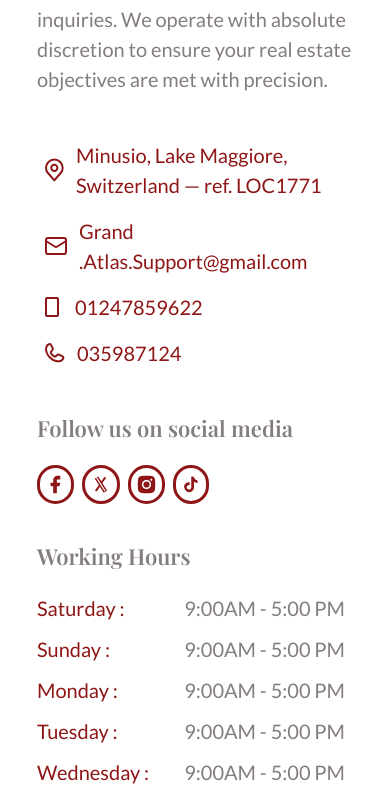
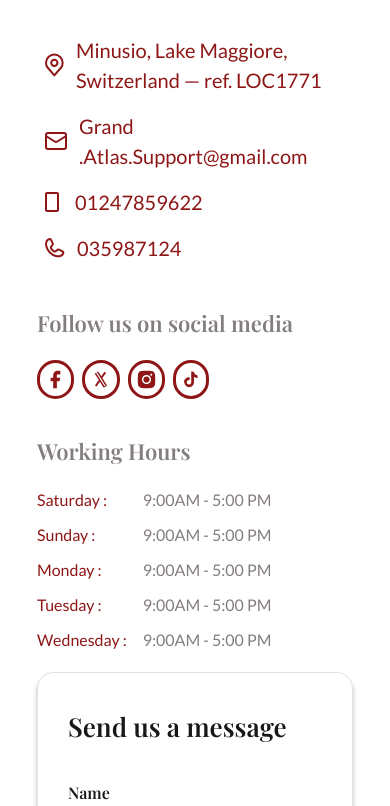
Before and after one commit to salemsalehtech/Real_State, a React (Vite) app: page /contact in a window 390 px wide. Shown: the part 1172-1978 px from the top of the page. Built offline with nearby package versions, Linux system fonts and the light colour scheme.

Commit message:
Fix hero layout and mobile spacing

```diff
--- a/src/components/Cards/Cards.jsx
+++ b/src/components/Cards/Cards.jsx
@@ -31,20 +31,20 @@ function Cards({
           </p>
         )}
       </div>
-      <div className="flex flex-wrap gap-2 justify-around items-center border border-[#CEC7C7] py-2.25">
+      <div className="flex flex-wrap gap-1 justify-around items-center border border-[#CEC7C7] py-2.25">
         <div className="flex justify-center items-center gap-1 ">
           <img src={BedroomIcon} />
-          <span className="text-[#A18E77]">{bedrooms} Bedrooms</span>
-          <div className="h-5 w-px bg-[#CEC7C7] ml-3"></div>
+          <span className="text-[#A18E77] text-sm md:text-base whitespace-nowrap">{bedrooms} Bedrooms</span>
+          <div className="h-5 w-px bg-[#CEC7C7] ml-1 md:ml-3"></div>
         </div>
         <div className="flex justify-center items-center gap-1">
           <img src={BathroomIcon} />
-          <span className="text-[#A18E77]">{bathrooms} Bathrooms</span>
-          <div className="h-5 w-px bg-[#CEC7C7] ml-3"></div>
+          <span className="text-[#A18E77] text-sm md:text-base whitespace-nowrap">{bathrooms} Bathrooms</span>
+          <div className="h-5 w-px bg-[#CEC7C7] ml-1 md:ml-3"></div>
         </div>
         <div className="flex justify-center items-center gap-1">
           <img src={SizeIcon} />
-          <span className="text-[#A18E77]">{size}m</span>
+          <span className="text-[#A18E77] text-sm md:text-base whitespace-nowrap">{size}m</span>
         </div>
       </div>
       <div className="flex flex-wrap gap-2 justify-between items-center mx-4 mt-[14px] mb-[21px]">
--- a/src/components/Cards/FutureCards.jsx
+++ b/src/components/Cards/FutureCards.jsx
@@ -6,7 +6,7 @@ function FutureCards({ imgSrc, logo, logoTitle, logoHeader, btn }) {
           <img
             src={imgSrc}
             alt="Palm Hills"
-            className="w-full h-80 object-cover"
+            className="w-full h-auto md:h-80 object-cover"
           />
         </div>
         <div className="mb-4 px-2 flex justify-start gap-2">
--- a/src/components/Hero section/Hero.jsx
+++ b/src/components/Hero section/Hero.jsx
@@ -5,9 +5,8 @@ import fb from "../../assets/fb.svg";
 import Buttons from "../Buttons/Buttons";
 const Hero = ({ bg, title, desc, btn, icons }) => {
   return (
-    <>
     <div
-        className="min-h-screen bg-cover bg-black/50 bg-blend-multiply flex flex-col justify-center items-center text-white text-center px-4 md:px-10 lg:px-20"
+      className="relative min-h-[calc(100svh-105px)] bg-cover bg-center bg-black/50 bg-blend-multiply flex flex-col justify-center items-center text-white text-center px-4 py-10 md:px-10 lg:px-28"
       style={{ backgroundImage: `url(${bg})` }}
     >
       <h1 className="font-heading font-bold text-[#EEEEEE] text-3xl md:text-4xl lg:text-[48px] w-full max-w-140 mb-6 md:mb-8">
@@ -27,9 +26,9 @@ const Hero = ({ bg, title, desc, btn, icons }) => {
       ) : (
         ""
       )}
-      </div>
+
       {icons && (
-        <div className="absolute w-max bottom-6 left-1/2 -translate-x-1/2 flex flex-row gap-4 md:bottom-30 md:left-0 md:translate-x-0 md:px-9 md:flex-col md:gap-6 cursor-pointer">
+        <div className="mt-8 flex flex-row gap-4 cursor-pointer lg:absolute lg:left-9 lg:top-1/2 lg:-translate-y-1/2 lg:mt-0 lg:flex-col lg:gap-6">
           <img
             src={fb}
             className="border-white border-[3px] rounded-full size-10 md:size-12 p-2 hover:scale-120 transition duration-200"
@@ -48,7 +47,7 @@ const Hero = ({ bg, title, desc, btn, icons }) => {
           />
         </div>
       )}
-    </>
+    </div>
   );
 };
 export default Hero;
--- a/src/components/Title/Title.jsx
+++ b/src/components/Title/Title.jsx
@@ -1,7 +1,7 @@
 function Title({ title, hs, ds }) {
   return (
     <div className={`flex flex-col items-center justify-center gap-1`}>
-      <h2 className={`text-center font-heading text-[32px] ${hs}`}>{title}</h2>
+      <h2 className={`text-center font-heading text-2xl md:text-[32px] ${hs}`}>{title}</h2>
       <div className={`w-41 h-1.5 rounded-xs bg-[#c34b4b] ${ds}`}></div>
     </div>
   );
--- a/src/main.jsx
+++ b/src/main.jsx
@@ -20,6 +20,5 @@ createRoot(document.getElementById("root")).render(
         </Provider>
       </UserProvider>
     </StrictMode>
-    ,
   </BrowserRouter>,
 );
--- a/src/pages/Contact Us/Contact.jsx
+++ b/src/pages/Contact Us/Contact.jsx
@@ -92,38 +92,38 @@ function Contact() {
             <h3 className="text-[#847D7D] font-heading font-semibold text-[22px] mb-5">
               Working Hours
             </h3>
-            <div className="flex gap-8.75">
+            <div className="flex gap-4 md:gap-8.75">
               <div>
-                <p className="text-[#8E1616] font-lato font-medium text-[20px] mb-2.75">
+                <p className="text-[#8E1616] font-lato font-medium text-base md:text-[20px] whitespace-nowrap mb-2.75">
                   Saturday :
                 </p>
-                <p className="text-[#8E1616] font-lato font-medium text-[20px] mb-2.75">
+                <p className="text-[#8E1616] font-lato font-medium text-base md:text-[20px] whitespace-nowrap mb-2.75">
                   Sunday :
                 </p>
-                <p className="text-[#8E1616] font-lato font-medium text-[20px] mb-2.75">
+                <p className="text-[#8E1616] font-lato font-medium text-base md:text-[20px] whitespace-nowrap mb-2.75">
                   Monday :
                 </p>
-                <p className="text-[#8E1616] font-lato font-medium text-[20px] mb-2.75">
+                <p className="text-[#8E1616] font-lato font-medium text-base md:text-[20px] whitespace-nowrap mb-2.75">
                   Tuesday :
                 </p>
-                <p className="text-[#8E1616] font-lato font-medium text-[20px]">
+                <p className="text-[#8E1616] font-lato font-medium text-base md:text-[20px] whitespace-nowrap">
                   Wednesday :
                 </p>
               </div>
               <div>
-                <p className="text-[#847D7D] font-lato font-medium text-[20px] mb-2.75">
+                <p className="text-[#847D7D] font-lato font-medium text-base md:text-[20px] whitespace-nowrap mb-2.75">
                   9:00AM - 5:00 PM
                 </p>
-                <p className="text-[#847D7D] font-lato font-medium text-[20px] mb-2.75">
+                <p className="text-[#847D7D] font-lato font-medium text-base md:text-[20px] whitespace-nowrap mb-2.75">
                   9:00AM - 5:00 PM
                 </p>
-                <p className="text-[#847D7D] font-lato font-medium text-[20px] mb-2.75">
+                <p className="text-[#847D7D] font-lato font-medium text-base md:text-[20px] whitespace-nowrap mb-2.75">
                   9:00AM - 5:00 PM
                 </p>
-                <p className="text-[#847D7D] font-lato font-medium text-[20px] mb-2.75">
+                <p className="text-[#847D7D] font-lato font-medium text-base md:text-[20px] whitespace-nowrap mb-2.75">
                   9:00AM - 5:00 PM
                 </p>
-                <p className="text-[#847D7D] font-lato font-medium text-[20px]">
+                <p className="text-[#847D7D] font-lato font-medium text-base md:text-[20px] whitespace-nowrap">
                   9:00AM - 5:00 PM
                 </p>
               </div>
--- a/src/pages/Developers/DevelopersData.jsx
+++ b/src/pages/Developers/DevelopersData.jsx
@@ -54,7 +54,7 @@ function DevelopersData() {
           </div>
         </section>
         <section>
-          <div className="grid grid-cols-1 lg:grid lg:grid-cols-2 mb-[148px]">
+          <div className="grid grid-cols-1 gap-8 lg:grid-cols-2 mb-16 lg:mb-[148px]">
             <div>
               <p className="font-lato font-bold text-[#1D1616] text-lg md:text-[26px] mb-[25px]">
                 At a glance
--- a/src/pages/Home/SectionOne/SectionOne.jsx
+++ b/src/pages/Home/SectionOne/SectionOne.jsx
@@ -12,22 +12,22 @@ function SectionOne() {
         ds={"mb-[56px]"}
       />
       <div className="grid grid-cols-2 gap-4 px-4 lg:grid-cols-4 lg:gap-5.5 mx-auto w-full  ">
-        <div className="flex flex-col justify-center items-center w-full h-35.75 border border-[#CEC7C7] rounded-xl shadow-SectionOne py-2.5 px-3 gap-2">
+        <div className="flex flex-col justify-center items-center w-full min-h-35.75 text-center border border-[#CEC7C7] rounded-xl shadow-SectionOne py-2.5 px-3 gap-2">
           <img src={success1} alt="" />
           <h4>48</h4>
           <p>Properties Managed</p>
         </div>
-        <div className="flex flex-col justify-center items-center w-full h-35.75 border border-[#CEC7C7] rounded-xl shadow-SectionOne py-2.5 px-3 gap-3">
+        <div className="flex flex-col justify-center items-center w-full min-h-35.75 text-center border border-[#CEC7C7] rounded-xl shadow-SectionOne py-2.5 px-3 gap-3">
           <img src={success2} alt="" />
           <h4>90M</h4>
           <p>Total Managed Investments</p>
         </div>
-        <div className="flex flex-col justify-center items-center w-full h-35.75 border border-[#CEC7C7] rounded-xl shadow-SectionOne py-2.5 px-3 gap-3">
+        <div className="flex flex-col justify-center items-center w-full min-h-35.75 text-center border border-[#CEC7C7] rounded-xl shadow-SectionOne py-2.5 px-3 gap-3">
           <img src={success3} alt="" />
           <h4>500</h4>
           <p>Happy Clients</p>
         </div>
-        <div className="flex flex-col justify-center items-center w-full h-35.75 border border-[#CEC7C7] rounded-xl shadow-SectionOne py-2.5 px-3 gap-3">
+        <div className="flex flex-col justify-center items-center w-full min-h-35.75 text-center border border-[#CEC7C7] rounded-xl shadow-SectionOne py-2.5 px-3 gap-3">
           <img src={success4} alt="" />
           <h4>99%</h4>
           <p>Client Satisfaction</p>
--- a/src/pages/Zones/ZonesData.jsx
+++ b/src/pages/Zones/ZonesData.jsx
@@ -52,7 +52,7 @@ function ZonesData() {
           </div>
         </section>
         <section>
-          <div className="grid grid-cols-1 lg:grid lg:grid-cols-2 mb-[148px]">
+          <div className="grid grid-cols-1 gap-8 lg:grid-cols-2 mb-16 lg:mb-[148px]">
             <div>
               <p className="font-lato font-bold text-[#1D1616] text-[26px] mb-[25px]">
                 At a glance
--- a/src/pages/units/UnitDetails.jsx
+++ b/src/pages/units/UnitDetails.jsx
@@ -75,40 +75,40 @@ function UniteDetails() {
         </div>
       </section>
       <section>
-        <div className="grid grid-cols-1 lg:grid lg:grid-cols-2 mb-[148px]">
+        <div className="grid grid-cols-1 gap-8 lg:grid-cols-2 mb-16 lg:mb-[148px]">
           <div>
             <p className="font-lato font-bold text-[#1D1616] text-lg md:text-[26px] mb-[25px]">
               At a glance
             </p>
             <ul className="list-disc list-inside">
-              <li className="font-lato text-[26px] text-[#847D7D] pb-7.5">
+              <li className="font-lato text-lg md:text-[26px] text-[#847D7D] pb-7.5">
                 Plot size ca.: 589 m²
               </li>
-              <li className="font-lato text-[26px] text-[#847D7D] pb-7.5">
+              <li className="font-lato text-lg md:text-[26px] text-[#847D7D] pb-7.5">
                 Living area ca.: 300 m²
               </li>
-              <li className="font-lato text-[26px] text-[#847D7D] pb-7.5">
+              <li className="font-lato text-lg md:text-[26px] text-[#847D7D] pb-7.5">
                 Bedrooms: 3
               </li>
-              <li className="font-lato text-[26px] text-[#847D7D] pb-7.5">
+              <li className="font-lato text-lg md:text-[26px] text-[#847D7D] pb-7.5">
                 Bathrooms: 3
               </li>
-              <li className="font-lato text-[26px] text-[#847D7D] pb-7.5">
+              <li className="font-lato text-lg md:text-[26px] text-[#847D7D] pb-7.5">
                 Living rooms: 2
               </li>
-              <li className="font-lato text-[26px] text-[#847D7D] pb-7.5">
+              <li className="font-lato text-lg md:text-[26px] text-[#847D7D] pb-7.5">
                 WC: 1
               </li>
-              <li className="font-lato text-[26px] text-[#847D7D] ">
+              <li className="font-lato text-lg md:text-[26px] text-[#847D7D] ">
                 External parking: 3, covered
               </li>
             </ul>
           </div>
           <div>
-            <p className="font-lato font-bold text-[#1D1616] text-[26px] mb-[25px]">
+            <p className="font-lato font-bold text-[#1D1616] text-lg md:text-[26px] mb-[25px]">
               Overview
             </p>
-            <p className="font-lato text-[#847D7D] text-[26px] mb-[62px]">
+            <p className="font-lato text-[#847D7D] text-lg md:text-[26px] mb-[62px]">
               Nestled in a residential area of Minusio, this magnificent
               historic villa is for sale, fully renovated and ready to move in.
               The spacious living areas, flooded with natural light thanks to
--- a/src/pages/units/units.jsx
+++ b/src/pages/units/units.jsx
@@ -149,7 +149,7 @@ function Units() {
           <option value="5000000">5000000</option>
         </select>
       </section>
-      <div className=" flex justify-center items-center">
+      <div className="flex justify-center items-center px-6">
         <button className="text-white bg-linear-to-r from-[#8E1616] to-[#C34B4B] w-full max-w-150">
           Search
         </button>
```
Lines whose indentation alone changed are shown as unchanged.
